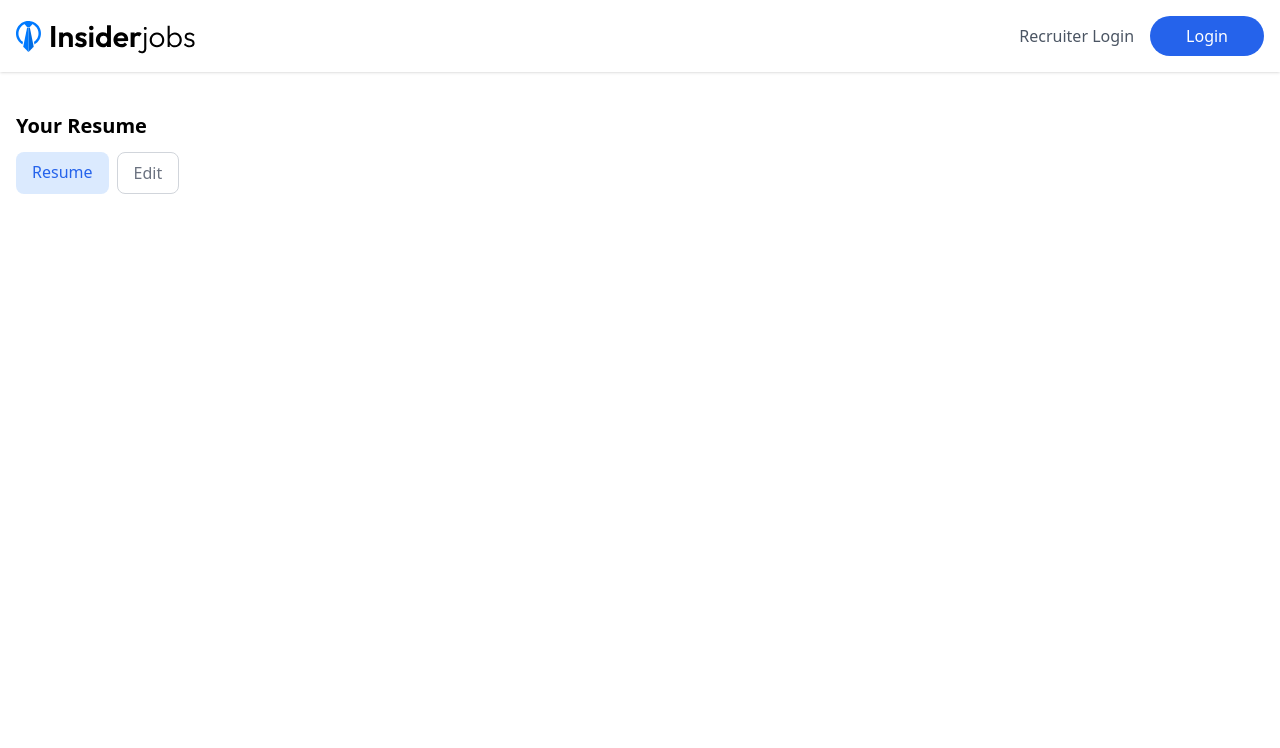
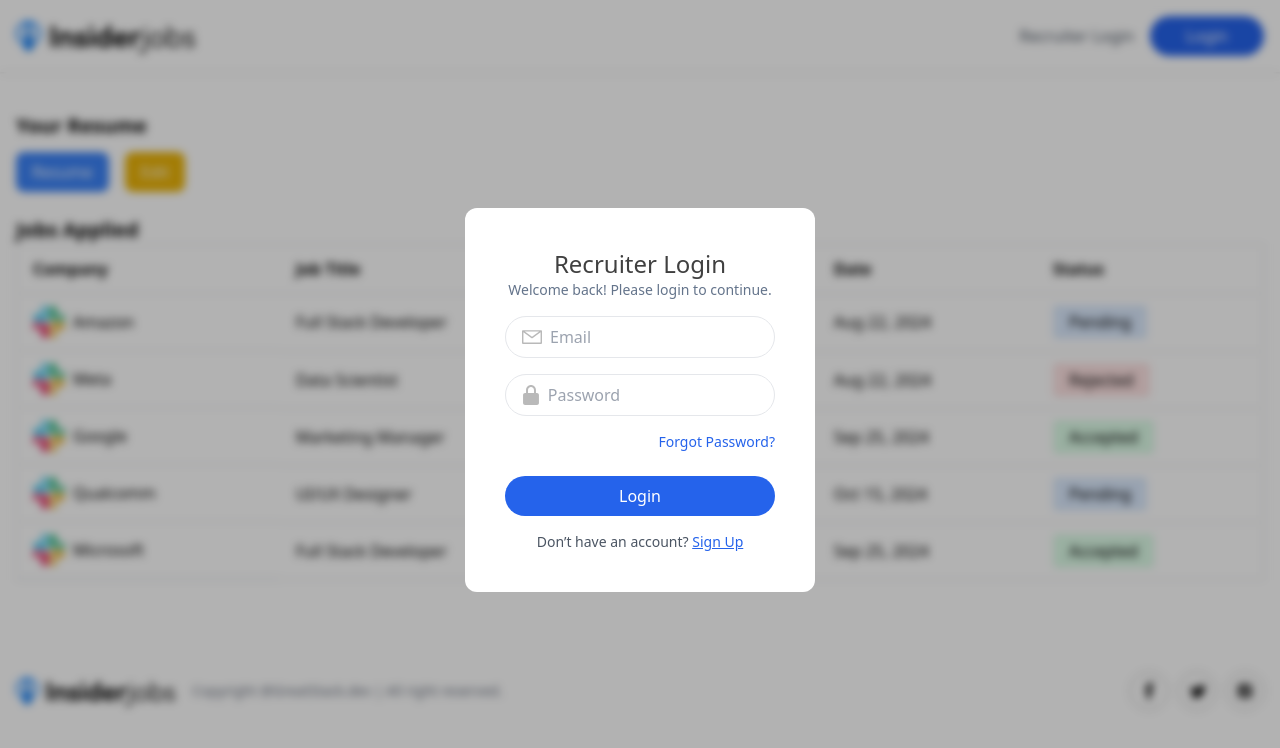
Before and after one commit to KashmiraNigholkar/Job_Portal_Website, a React (Vite) app in the folder client/: page /applications in a window 1280 px wide. Shown: the top 748 px of the page. Built offline with nearby package versions, Linux system fonts and the light colour scheme; no server answers.

Commit message:
sixth   commit

```diff
--- a/client/src/App.jsx
+++ b/client/src/App.jsx
@@ -1,16 +1,22 @@
-import React from 'react';
+import React, { useContext } from 'react';
 import { Route, Routes } from 'react-router-dom';
 import Home from './pages/Home';
 import ApplyJob from './pages/ApplyJob';
 import Applications from './pages/Applications';
+import RecruiterLogin from './components/RecruiterLogin';
+import { AppContext } from './context/AppContext';
 
 const App = () => {
+  const {showRecruiterLogin}=useContext(AppContext)
   return (
+    <div>
+      <RecruiterLogin/>
     <Routes>
       <Route path="/" element={<Home />} />
       <Route path="/apply-job/:id" element={<ApplyJob />} /> {/* ✅ Correct route */}
       <Route path="/applications" element={<Applications />} />
     </Routes>
+    </div>
   );
 };
 
--- a/client/src/components/Navbar.jsx
+++ b/client/src/components/Navbar.jsx
@@ -1,13 +1,15 @@
-import React from 'react'
+import React, { useContext } from 'react'
 import {Link, useNavigate} from 'react-router-dom'
 import  {assets} from '../assets/assets'
 import {useClerk,UserButton,useUser} from '@clerk/clerk-react'
+import { AppContext } from '../context/AppContext'
 
 const Navbar = () => {
 
   const {openSignIn}=useClerk()
   const {user}=useUser()
   const navigate=useNavigate()
+  const {setShowRecruiterLogin}=useContext(AppContext)
   return (
     <div className='shadow py-4'>
       <div className='container px-4 2xl:px-20 mx-auto flex justify-between'>
@@ -23,7 +25,7 @@ const Navbar = () => {
           </div>
           :
           <div className='flex gap-4 max-sm:text-xs'>
-          <button className='text-gray-600'>Recruiter Login</button>
+          <button onClick={e=>setShowRecruiterLogin(true)} className='text-gray-600'>Recruiter Login</button>
           <button onClick={e=>openSignIn()} className='bg-blue-600 text-white px-6 sm:px-9 py-2 rounded-full'>Login</button>
         </div>
 
--- /dev/null
+++ b/client/src/components/RecruiterLogin.jsx
@@ -0,0 +1,185 @@
+import React, { useState } from 'react';
+import { assets } from '../assets/assets'; // Ensure these images exist in your project
+
+const RecruiterLogin = () => {
+  const [authMode, setAuthMode] = useState('Login');
+  const [name, setName] = useState('');
+  const [password, setPassword] = useState('');
+  const [email, setEmail] = useState('');
+  const [image, setImage] = useState(null);
+  const [previewURL, setPreviewURL] = useState(null);
+  const [isTextDataSubmitted, setIsTextDataSubmitted] = useState(false);
+
+  const handleSubmit = (e) => {
+    e.preventDefault();
+
+    const formData = new FormData();
+    formData.append('name', name);
+    formData.append('email', email);
+    formData.append('password', password);
+    if (image) {
+      formData.append('image', image);
+    }
+
+    console.log("Form submitted with data:");
+    console.log({ name, email, password, image: image?.name || 'No image selected' });
+
+    // Example for sending to backend (axios required)
+    // axios.post('/api/recruiter', formData)
+
+    setIsTextDataSubmitted(true);
+  };
+
+  const handleImageChange = (e) => {
+    const file = e.target.files[0];
+    setImage(file);
+    if (file) {
+      const reader = new FileReader();
+      reader.onloadend = () => {
+        setPreviewURL(reader.result);
+      };
+      reader.readAsDataURL(file);
+    }
+  };
+
+  const handleForgotPassword = () => {
+    alert('Redirecting to forgot password flow...');
+    // Add navigation if using react-router
+  };
+
+  return (
+    <div className='absolute top-0 left-0 right-0 bottom-0 z-10 backdrop-blur-sm bg-black/30 flex justify-center items-center'>
+      <form
+        onSubmit={handleSubmit}
+        className='relative bg-white p-10 rounded-xl text-slate-500 w-[350px]'
+      >
+        <h1 className='text-2xl font-medium text-neutral-700 text-center'>
+          Recruiter {authMode}
+        </h1>
+        <p className='text-sm text-center mb-4'>
+          Welcome back! Please {authMode.toLowerCase()} to continue.
+        </p>
+
+        {/* Upload Logo (only after submitting text data in Signup mode) */}
+        {authMode === 'Signup' && isTextDataSubmitted && (
+          <div className='text-center mb-4'>
+            <label htmlFor="image" className="cursor-pointer inline-block">
+              <img
+                src={previewURL || assets.upload_area}
+                alt="Upload Preview"
+                className="mx-auto mb-2 w-20 h-20 object-cover rounded-full border"
+              />
+              <input
+                type="file"
+                id="image"
+                hidden
+                accept="image/*"
+                onChange={handleImageChange}
+              />
+            </label>
+            <p className="text-sm text-gray-600">Upload Company Logo</p>
+            {image && <p className="text-xs text-green-600 mt-1">Selected: {image.name}</p>}
+          </div>
+        )}
+
+        {/* Company Name Input (Only in Signup) */}
+        {authMode === 'Signup' && (
+          <div className='flex items-center border px-4 py-2 rounded-full mt-4'>
+            <img src={assets.person_icon} alt="Company Icon" className='w-5 h-5 mr-2' />
+            <input
+              type="text"
+              placeholder='Company Name'
+              value={name}
+              onChange={(e) => setName(e.target.value)}
+              required
+              className='w-full outline-none'
+            />
+          </div>
+        )}
+
+        {/* Email Input */}
+        <div className='flex items-center border px-4 py-2 rounded-full mt-4'>
+          <img src={assets.email_icon} alt="Email Icon" className='w-5 h-5 mr-2' />
+          <input
+            type="email"
+            placeholder='Email'
+            value={email}
+            onChange={(e) => setEmail(e.target.value)}
+            required
+            className='w-full outline-none'
+          />
+        </div>
+
+        {/* Password Input */}
+        <div className='flex items-center border px-4 py-2 rounded-full mt-4'>
+          <img src={assets.lock_icon} alt="Password Icon" className='w-5 h-5 mr-2' />
+          <input
+            type="password"
+            placeholder='Password'
+            value={password}
+            onChange={(e) => setPassword(e.target.value)}
+            required
+            className='w-full outline-none'
+          />
+        </div>
+
+        {/* Forgot Password */}
+        {authMode === 'Login' && (
+          <div className='text-right'>
+            <p
+              onClick={handleForgotPassword}
+              className='text-sm text-blue-600 my-4 cursor-pointer hover:underline'
+            >
+              Forgot Password?
+            </p>
+          </div>
+        )}
+
+        {/* Submit Button */}
+        <button
+          type="submit"
+          className='bg-blue-600 text-white w-full py-2 rounded-full hover:bg-blue-700 transition mt-2'
+        >
+          {authMode === 'Login' ? 'Login' : isTextDataSubmitted ? 'Upload Logo' : 'Create Account'}
+        </button>
+
+        {/* Toggle Auth Mode */}
+        <p className='text-sm text-center text-gray-600 mt-4'>
+          {authMode === 'Login' ? (
+            <>
+              Don’t have an account?{' '}
+              <span
+                onClick={() => {
+                  setAuthMode('Signup');
+                  setIsTextDataSubmitted(false);
+                  setImage(null);
+                  setPreviewURL(null);
+                }}
+                className='text-blue-600 cursor-pointer underline'
+              >
+                Sign Up
+              </span>
+            </>
+          ) : (
+            <>
+              Already have an account?{' '}
+              <span
+                onClick={() => {
+                  setAuthMode('Login');
+                  setIsTextDataSubmitted(false);
+                  setImage(null);
+                  setPreviewURL(null);
+                }}
+                className='text-blue-600 cursor-pointer underline'
+              >
+                Login
+              </span>
+            </>
+          )}
+        </p>
+      </form>
+    </div>
+  );
+};
+
+export default RecruiterLogin;
--- a/client/src/context/AppContext.jsx
+++ b/client/src/context/AppContext.jsx
@@ -11,6 +11,7 @@ export const AppContextProvider = (props) => {
 
     const [isSearched, setIsSearched] = useState(false);
     const [jobs, setJobs] = useState([]);
+    const [showRecruiterLogin,setShowRecruiterLogin]=useState(false)
 
     const fetchJobs = async () => {
         setJobs(jobsData);
@@ -27,6 +28,8 @@ export const AppContextProvider = (props) => {
         setIsSearched,
         jobs,
         setJobs,
+        showRecruiterLogin,
+        setShowRecruiterLogin,
     };
 
     return (
--- a/client/src/pages/Applications.jsx
+++ b/client/src/pages/Applications.jsx
@@ -1,32 +1,127 @@
-import React, { useState } from 'react';
+import React, { useRef, useState } from 'react';
 import Navbar from '../components/Navbar';
-import { assets } from '../assets/assets';
+import { assets, jobsApplied } from '../assets/assets';
+import moment from 'moment'
+import Footer from '../components/Footer';
+
 
 const Applications = () => {
   const [isEdit, setIsEdit] = useState(false);
-  const [resume,setResume]= useState(null);
+  const [resume, setResume] = useState(null);
+  const fileInputRef = useRef(null);
+
+  const handleResumeClick = () => {
+    if (fileInputRef.current) {
+      fileInputRef.current.click();
+    }
+  };
+
+  const handleSave = () => {
+    // Add logic to upload resume if needed
+    setIsEdit(false);
+  };
 
   return (
     <>
       <Navbar />
       <div className='container px-4 min-h-[65vh] 2xl:px-20 mx-auto my-10'>
         <h2 className='text-xl font-semibold'>Your Resume</h2>
-        <div className='flex gap-2  mb-6 mt-3'>
+
+        <div className='flex flex-wrap gap-4 mb-6 mt-3 items-center'>
           {isEdit ? (
             <>
-<label htmlFor="">
-  <p>Select Resume</p>
-  <input id='resumeUpload' onChange={e=>setResume(e.target.files[0])} type="file" accept='application/pdf' hidden />
-  <img src={assets.profile_upload_icon} alt="" /></label>
-  <button>Save</button>         </>
+              <label
+                htmlFor="resumeUpload"
+                className="cursor-pointer flex items-center gap-2 bg-gray-100 px-4 py-2 rounded-lg"
+              >
+                <p>Select Resume</p>
+                <img src={assets.profile_upload_icon} alt="Upload Icon" className='w-5 h-5' />
+              </label>
+              <input
+                id='resumeUpload'
+                type="file"
+                accept='application/pdf'
+                hidden
+                onChange={e => setResume(e.target.files[0])}
+              />
+              {resume && (
+                <span className="text-sm text-gray-600">{resume.name}</span>
+              )}
+              <button
+                onClick={handleSave}
+                className='bg-green-500 text-white rounded-lg px-4 py-2'
+              >
+                Save
+              </button>
+              <button
+                onClick={() => setIsEdit(false)}
+                className='bg-gray-300 text-black rounded-lg px-4 py-2'
+              >
+                Cancel
+              </button>
+            </>
           ) : (
-            <div className='flex gap-2'>
-              <a className='bg-blue-100 text-blue-600 px-4 py-2 rounded-lg' href="">Resume</a>
-              <button onClick={() => setIsEdit(true)} className='text-gray-500 border border-gray-300 rounded-lg px-4 py-2'>Edit</button>
-            </div>
+            <>
+              {resume ? (
+                <>
+                  <a
+                    href={URL.createObjectURL(resume)}
+                    target="_blank"
+                    rel="noopener noreferrer"
+                    className='bg-blue-100 text-blue-600 px-4 py-2 rounded-lg'
+                  >
+                    View Resume
+                  </a>
+                  <span className="text-sm text-gray-600">{resume.name}</span>
+                </>
+              ) : (
+                <button
+                  onClick={() => setIsEdit(true)}
+                  className='bg-blue-500 text-white rounded-lg px-4 py-2'
+                >
+                  Resume
+                </button>)}
+
+              <button
+                onClick={() => setIsEdit(true)}
+                className='bg-yellow-500 text-white rounded-lg px-4 py-2'
+              >
+                Edit
+              </button>
+            </>
           )}
         </div>
+        <h2 className='text-xl font-semibold md-4'>Jobs Applied</h2>
+        <table className='min-w-full bg-white border rounded-lg'>
+          <thead>
+            <tr>
+              <th className='py-3 px-4 border-b text-left'>Company</th>
+              <th className='py-3 px-4 border-b text-left'>Job Title</th>
+              <th className='py-3 px-4 border-b text-left max-sm:hidden'>Location</th>
+              <th className='py-3 px-4 border-b text-left  max-sm:hidden'>Date</th>
+              <th className='py-3 px-4 border-b text-left'>Status</th>
+            </tr>
+          </thead>
+          <tbody>
+            {jobsApplied.map((job, index) => true ? (
+
+              <tr>
+                <td className='py-3 px-4 flex items-center gap-2 border-b'>
+                  <img className='w-8 h-8' src={job.logo} alt="" />
+                  {job.company}
+                </td>
+                <td className='py-2 px-4 border-b'>{job.title}</td>
+                <td className='py-2 px-4 border-b max-sm:hidden'>{job.location}</td>
+                <td className='py-2 px-4 border-b max-sm:hidden'>{moment(job.date).format('ll')}</td>
+                <td className='py-2 px-4 border-b'>
+                  <span className={`${job.status=== 'Accepted' ? 'bg-green-100' :job.status === 'Rejected' ? 'bg-red-100':'bg-blue-100'} px-4 py-1.5 rounded`}>{job.status}</span></td>
+
+              </tr>
+            ) : (null))}
+          </tbody>
+        </table>
       </div>
+      <Footer/>
     </>
   );
 };
```
